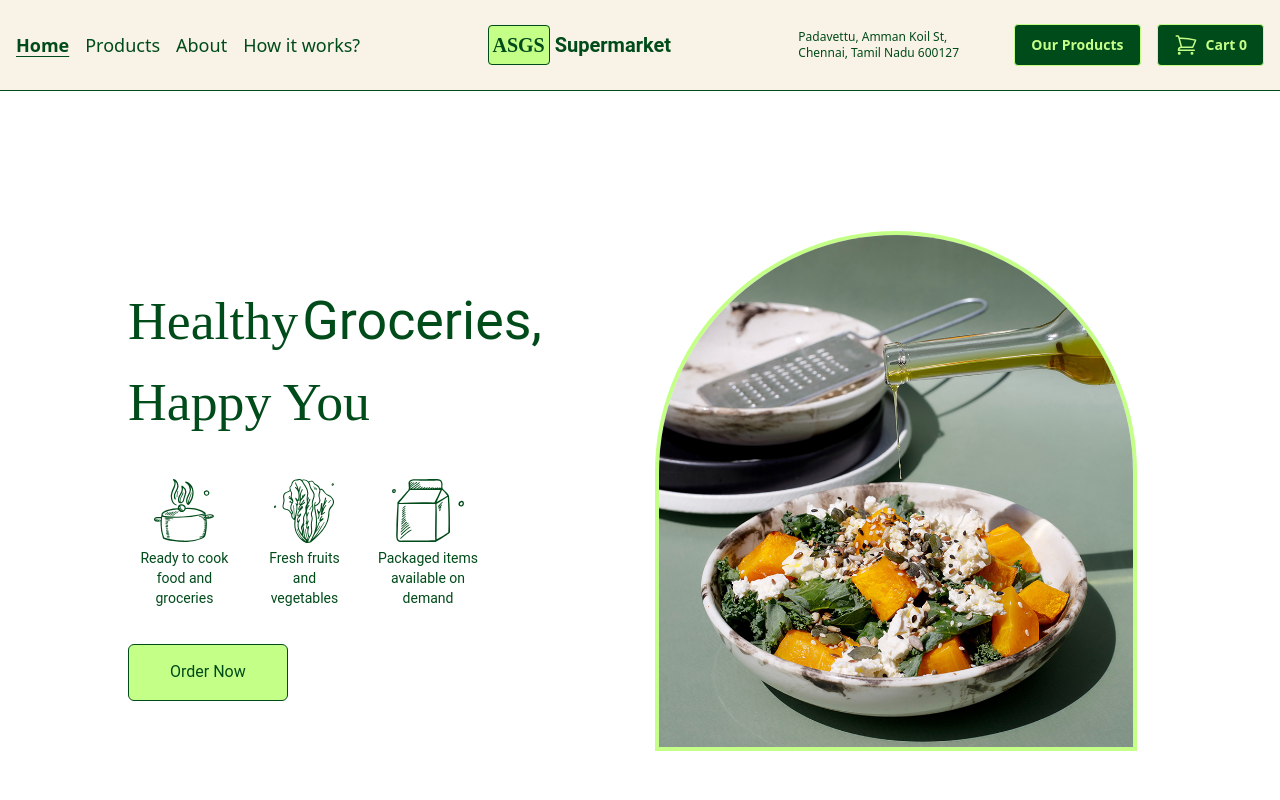
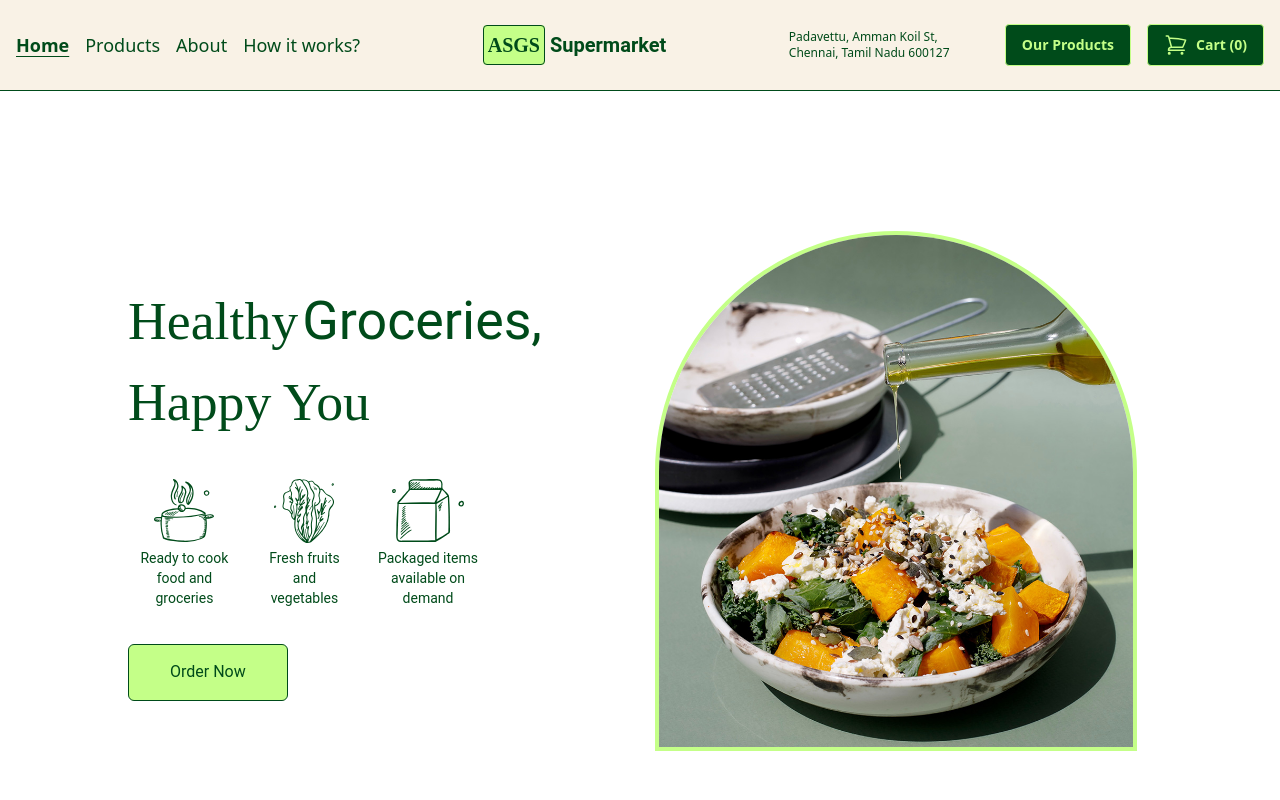
Before and after one commit to Codelance-Devs/ASGS-Client, a Next.js app: page / in a window 1280 px wide. Shown: the top 800 px of the page. Built offline with nearby package versions, Linux system fonts and the light colour scheme.

Commit message:
chore: context cart linked & nav links updated

```diff
--- a/components/layouts/Navbar.tsx
+++ b/components/layouts/Navbar.tsx
@@ -1,12 +1,14 @@
-import React, { useState, useEffect } from 'react';
+import React, { useState, useEffect, useContext } from 'react';
 import Link from 'next/link';
 import { useRouter } from 'next/router';
 import { GiHamburgerMenu } from 'react-icons/gi';
+import AppContext from '@/context/AppContext';
 
 const Navbar = () => {
 	const [open, setOpen] = useState(false);
 	const [activeLink, setActiveLink] = useState('');
 	const router = useRouter();
+	const { cart } = useContext(AppContext);
 
 	useEffect(() => {
 		setActiveLink(router.pathname);
@@ -67,10 +69,16 @@ const Navbar = () => {
 					<h2 className='hidden max-w-[200px] text-xs xl:block'>
 						Padavettu, Amman Koil St, Chennai, Tamil Nadu 600127
 					</h2>
-					<button className='rounded border border-secondaryBg bg-primaryText px-4 py-2.5 text-sm text-secondaryBg font-semibold transition-all duration-300 hover:border-primaryText hover:bg-secondaryBg hover:text-primaryText'>
+					<Link
+						href='/products'
+						className='rounded border border-secondaryBg bg-primaryText px-4 py-2.5 text-sm text-secondaryBg font-semibold transition-all duration-300 hover:border-primaryText hover:bg-secondaryBg hover:text-primaryText'
+					>
 						Our Products
-					</button>
-					<button className='flex justify-between items-center rounded border border-secondaryBg bg-primaryText px-4 py-2 text-sm text-secondaryBg transition-all duration-300 hover:border-primaryText hover:bg-secondaryBg hover:text-primaryText'>
+					</Link>
+					<Link
+						href={'/cart'}
+						className='flex justify-between items-center rounded border border-secondaryBg bg-primaryText px-4 py-2 text-sm text-secondaryBg transition-all duration-300 hover:border-primaryText hover:bg-secondaryBg hover:text-primaryText'
+					>
 						<span className='mr-2'>
 							<svg
 								xmlns='http://www.w3.org/2000/svg'
@@ -87,8 +95,10 @@ const Navbar = () => {
 								/>
 							</svg>
 						</span>
-						<span className='font-semibold'>Cart {0}</span>
-					</button>
+						<span className='font-semibold'>
+							Cart ({cart.length})
+						</span>
+					</Link>
 				</div>
 				<div className='flex'>
 					<button className='lg:hidden flex justify-between items-center rounded border border-secondaryBg bg-primaryText p-2 text-sm text-secondaryBg transition-all duration-300 hover:border-primaryText hover:bg-secondaryBg hover:text-primaryText mr-2'>
```
